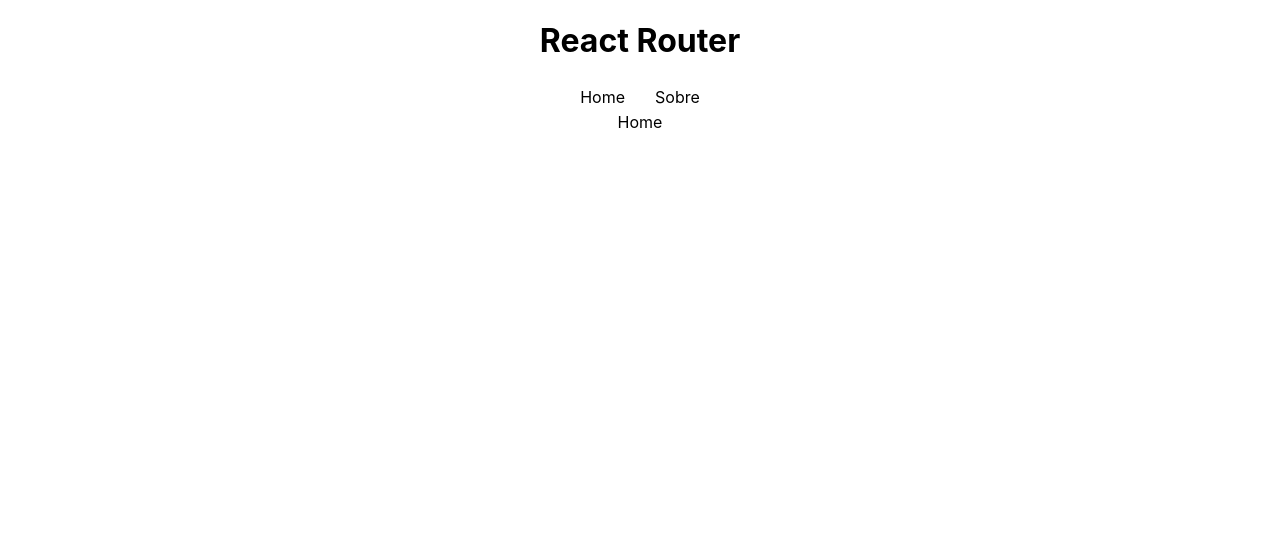
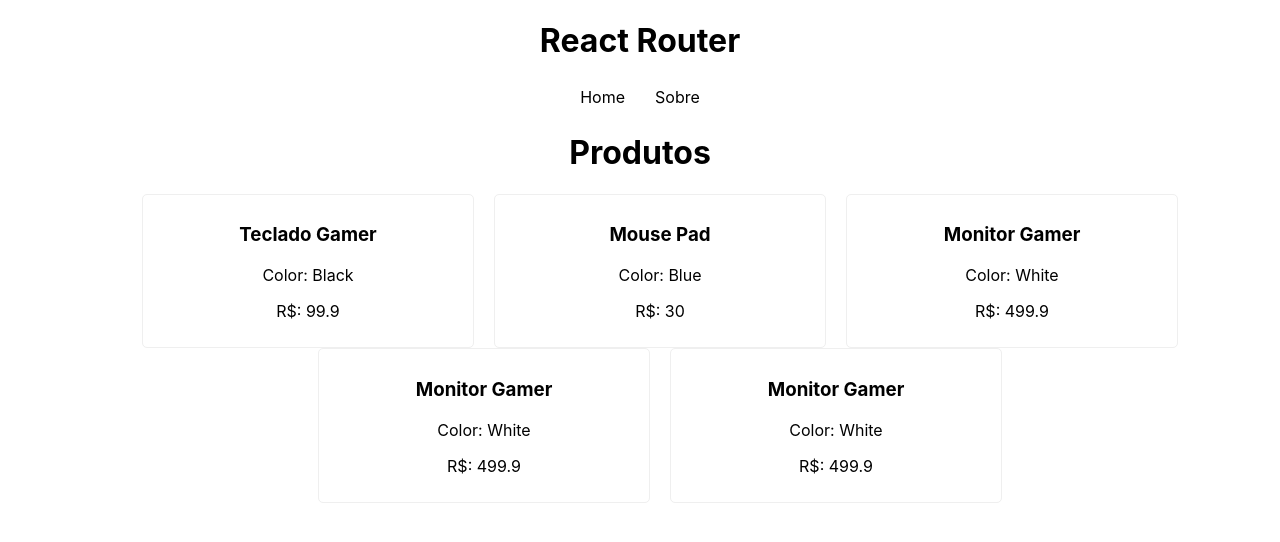
Before and after one commit to renawmontanari/react-router, a React (Create React App) app in the folder reactrouter/: page / in a window 1280 px wide. Shown: the top 542 px of the page. Built offline with nearby package versions, Linux system fonts and the light colour scheme; data requests are answered from the project's data file.

Commit message:
React-Router

```diff
--- a/reactrouter/data/db.json
+++ b/reactrouter/data/db.json
@@ -17,6 +17,18 @@
         "name": "Monitor Gamer",
         "color": "White",
         "price": 499.9
+        },
+        {
+        "id": 4,
+        "name": "Monitor Gamer",
+        "color": "White",
+        "price": 499.9
+        },
+        {
+          "id": 5,
+          "name": "Monitor Gamer",
+          "color": "White",
+          "price": 499.9
         }
     ]
 }
--- a/reactrouter/src/App.js
+++ b/reactrouter/src/App.js
@@ -16,6 +16,7 @@
     <div className="App">
      <h1>React Router</h1>
       <BrowserRouter>
+      {/*Links com react router*/}
       <Navbar />
         <Routes>
           <Route path='/' element={<Home />} />
--- a/reactrouter/src/components/Navbar.js
+++ b/reactrouter/src/components/Navbar.js
@@ -1,3 +1,4 @@
+// Links com react router
 import "./Navbar.css";
 
 import { Link } from "react-router-dom";
--- /dev/null
+++ b/reactrouter/src/hooks/useFetch.js
@@ -0,0 +1,95 @@
+
+import { useState, useEffect } from "react";
+
+// Custom hook
+export const useFetch = (url) => {
+    const [data, setData] = useState(null);
+
+    // Refatorando post
+    const [config, setConfig] = useState(null);
+    const [method, setMethod] = useState(null);
+    const [callFetch, setCallFetch] = useState(null);
+
+    // Loading
+    const [loading, setLoading] = useState(false);
+
+    // Tratando erros
+    const [error, setError] = useState(null);
+
+    // Desafio 6
+    const [itemId, setItemId] = useState(null);
+
+    const httpConfig = (data, method) => {
+        if(method === "POST") {
+            setConfig({
+                method,
+                headers: {
+                    "Content-type": "application/json"
+                },
+                body: JSON.stringify(data)
+            });
+            setMethod(method);
+        } else if(method === "DELETE") {
+            setConfig({
+                method,
+                headers: {
+                    "Content-type": "application/json"
+                },
+            });
+            setMethod(method);
+            setItemId(data);
+        }
+    };
+
+    useEffect(() => {
+        const fetchData = async () => {
+            // Loading
+            setLoading(true);
+
+            try {
+                const res = await fetch(url);
+
+                const json = await res.json();
+
+                setData(json);
+
+            } catch (error) {
+                console.log(error.message);
+
+                setError("Houve algum erro ao carregar os dados!");
+            }
+
+            setLoading(false);
+        };
+
+        fetchData();
+    }, [url, callFetch]);
+
+    // Refatorando post
+    useEffect(() => {
+        const httpRequest = async () => {
+
+            let json;
+
+            if(method === "POST") {
+                let fetchOptions = [url, config];
+
+                const res = await fetch(...fetchOptions);
+
+                const json = await res.json();
+
+                setCallFetch(json);
+            } else if(method === "DELETE") {
+                const deleteUrl = `${url}/${itemId}`;
+
+                const res = await fetch(deleteUrl, config);
+
+                json = await res.json();
+            }
+            setCallFetch(json);
+        };
+        httpRequest();
+    }, [config, method, url]);
+
+    return { data, httpConfig, loading, error };
+};
--- a/reactrouter/src/pages/Home.css
+++ b/reactrouter/src/pages/Home.css
@@ -0,0 +1,16 @@
+
+.products {
+    display: flex;
+    justify-content: center;
+    flex-wrap: wrap;
+}
+
+.products li {
+    border: 1px solid #efefef;
+    border-radius: 5px;
+    padding: 10px;
+    text-align: center;
+    list-style: none;
+    margin: 0 10px;
+    width: 25%;
+}
--- a/reactrouter/src/pages/Home.js
+++ b/reactrouter/src/pages/Home.js
@@ -1,9 +1,30 @@
-import React from 'react'
+import { Link } from "react-router-dom";
+import { useEffect } from "react";
+import { useFetch } from "../hooks/useFetch";
+
+import './Home.css';
 
 const Home = () => {
+    // Carregamento de dados
+    const url = 'http://localhost:3000/products';
+
+    const {data: items, loading, error} = useFetch(url);
+
   return (
-    <div>Home</div>
-  )
-}
+    <div>
+        <h1>Produtos</h1>
+        {error && <p>{error}</p>}
+        <ul className="products">
+            {items && items.map(item => (
+                <li key={item.id}>
+                    <h3>{item.name}</h3>
+                    <p>Color: {item.color}</p>
+                    <p>R$: {item.price}</p>
+                </li>
+            ))}
+        </ul>
+    </div>
+  );
+};
 
-export default Home
+export default Home;
```
Lines whose indentation alone changed are shown as unchanged.
